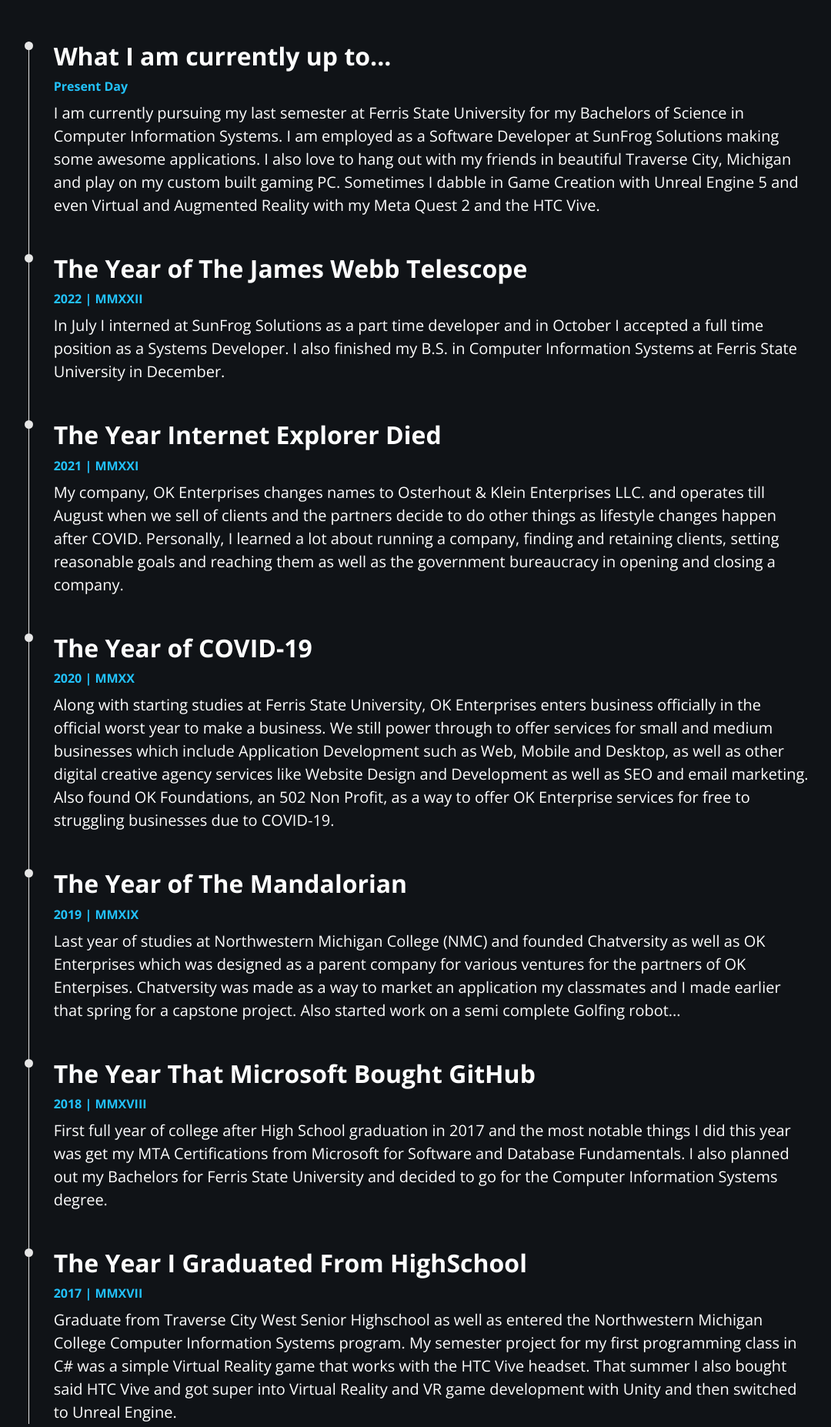
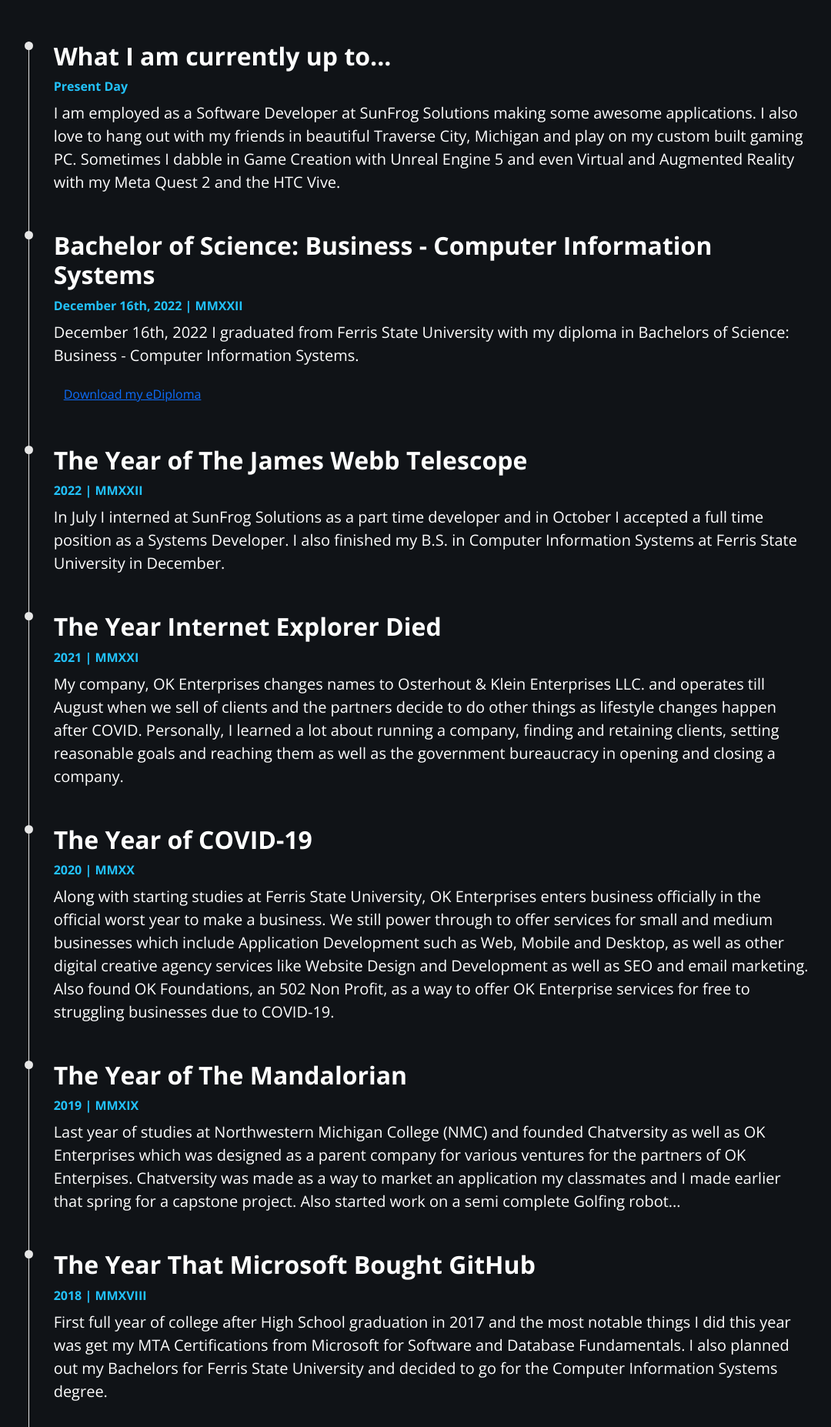
Before and after one commit to NoahFlowa/NoahFlowa.com, a PHP site: page / in a window 1280 px wide. Shown: the part 664-2518 px from the top of the page at 77% size, without its empty margins (94-1174 px from the left). Run offline with PHP 8.4, Linux system fonts and the light colour scheme; some libraries are stand-ins or nearby versions.

Commit message:
Added BS Diploma and download button

```diff
--- a/experience.php
+++ b/experience.php
@@ -5,11 +5,19 @@
             <h1 class="fw-bold fs-2">What I am currently up to...</h1>
             <p class="mainColor mb-2 fw-bold">Present Day</p>
             <p class="fs-5">
-                I am currently pursuing my last semester at Ferris State University for my Bachelors of Science in Computer Information Systems.
                 I am employed as a Software Developer at SunFrog Solutions making some awesome applications.
                 I also love to hang out with my friends in beautiful Traverse City, Michigan and play on my custom built gaming PC.
                 Sometimes I dabble in Game Creation with Unreal Engine 5 and even Virtual and Augmented Reality with my Meta Quest 2 and the HTC Vive.
             </p>
+        </li>
+
+        <li class="timeline-item mb-5">
+            <h1 class="fw-bold fs-2">Bachelor of Science: Business - Computer Information Systems</h1>
+            <p class="mainColor mb-2 fw-bold">December 16th, 2022 | MMXXII</p>
+            <p class="fs-5">
+                December 16th, 2022 I graduated from Ferris State University with my diploma in Bachelors of Science: Business - Computer Information Systems.
+            </p>
+            <button id="diploma" type="button" class="btn btn-link" href="./docs/Noah_Osterhout_CIS_eDiploma.pdf">Download my eDiploma</button>
         </li>
 
         <li class="timeline-item mb-5">
--- a/js/main.js
+++ b/js/main.js
@@ -5,3 +5,8 @@
 Last Edited On: July 9th 2022
 File: Main.JS
 */
+
+document.querySelector('#diploma').addEventListener('click', function(event) {
+    event.preventDefault();  // prevent the button from navigating to the PDF file
+    window.location.href = this.getAttribute('href');  // trigger the download action
+});
```
Also changed, not shown: 1 other file.
